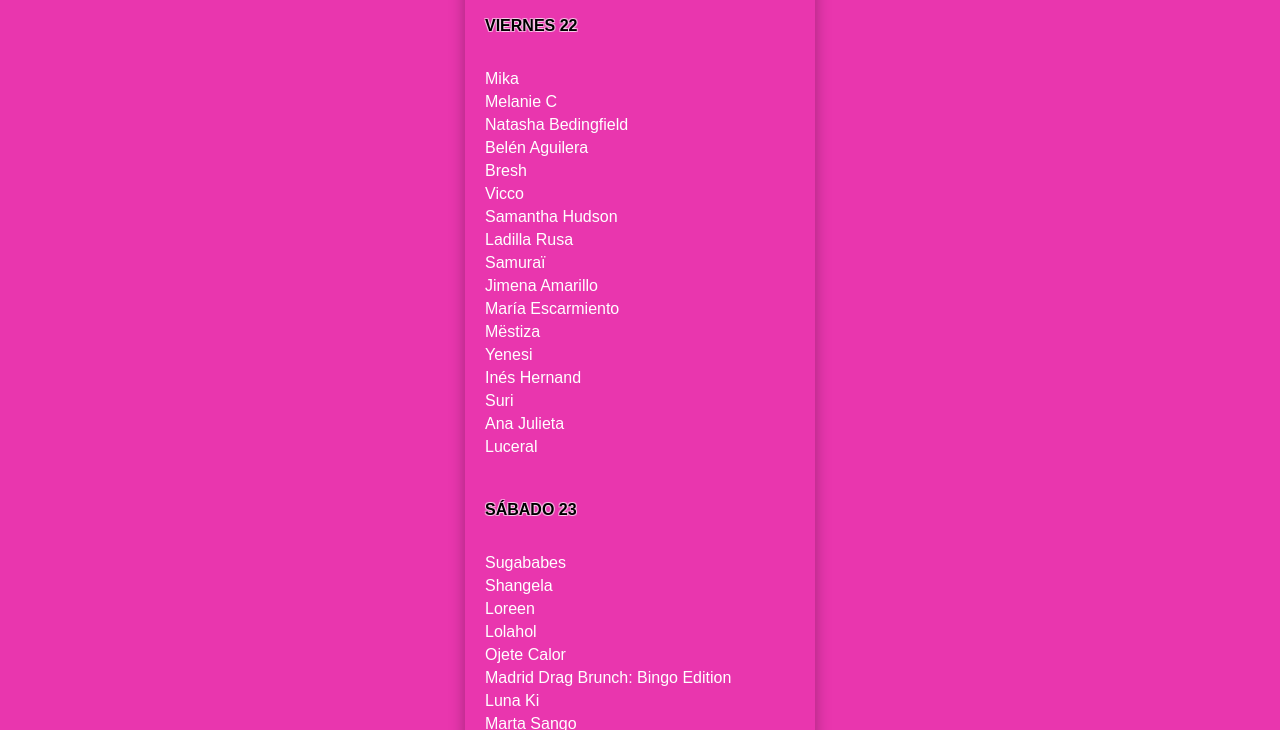
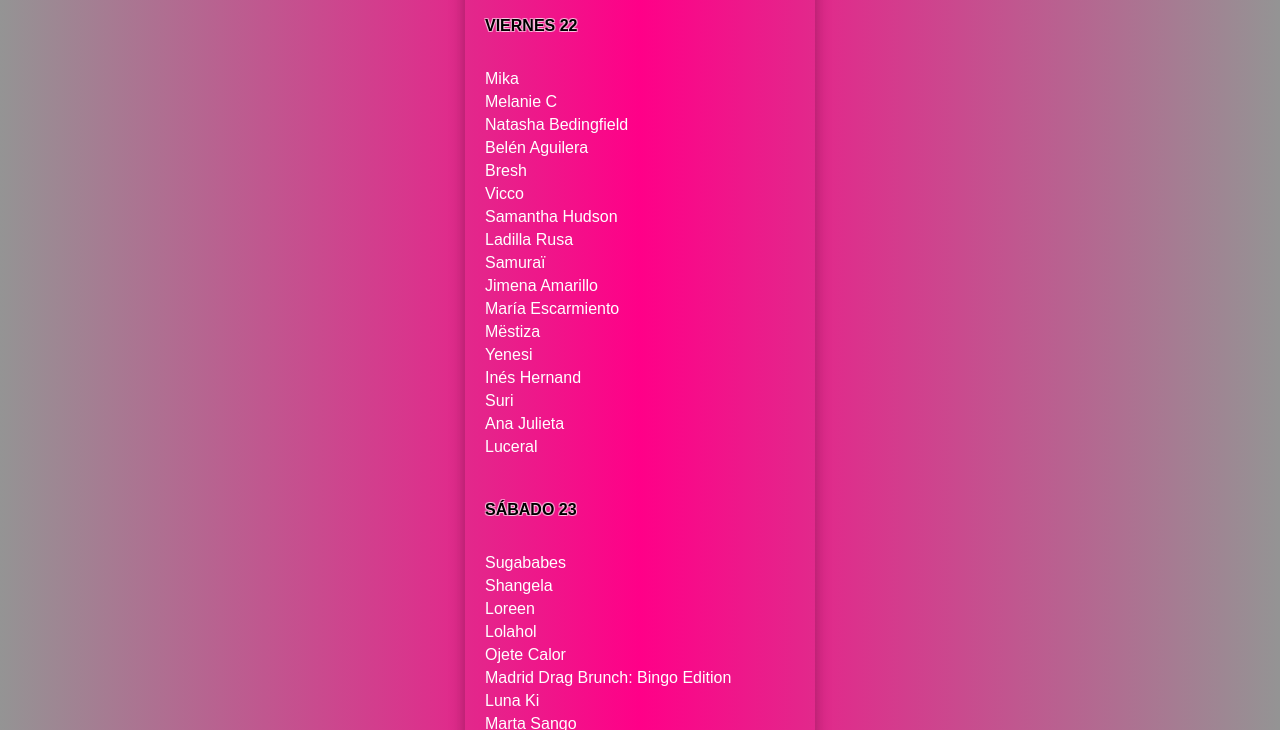
Before and after one commit to tomtormul-cloud/p3, a plain HTML site: page index.html in a window 1280 px wide. Shown: the part 238-968 px from the top of the page. Drawn offline with Linux system fonts and the light colour scheme.

Commit message:
index.html

```diff
--- a/index.html
+++ b/index.html
@@ -11,7 +11,8 @@
       box-sizing: border-box;
     }
     body {
-      background: rgb(233, 54, 174);
+      background: #949494;
+background: linear-gradient(90deg,rgba(148, 148, 148, 1) 0%, rgba(255, 0, 136, 1) 50%, rgba(148, 148, 148, 1) 100%);
       font-family: Arial, Helvetica, sans-serif;
       font-weight: 400;
       font-style: normal;
```
